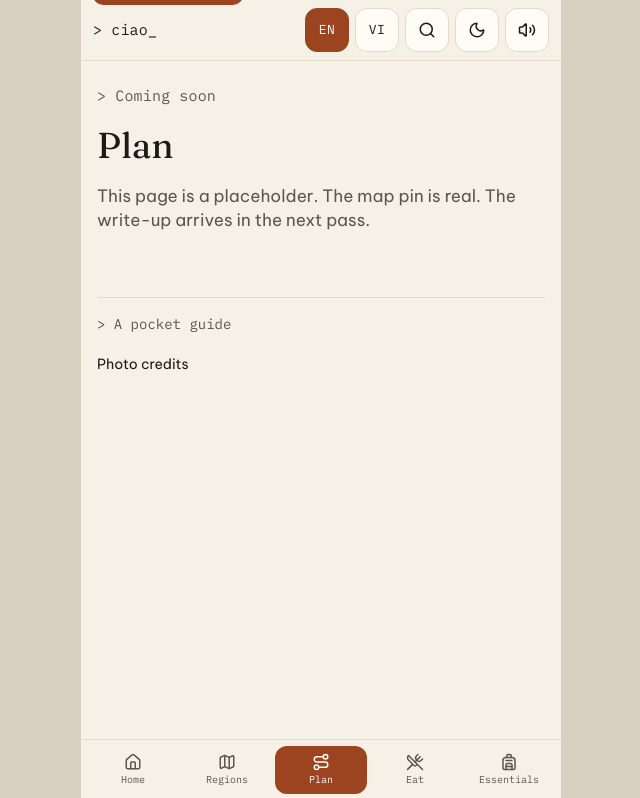
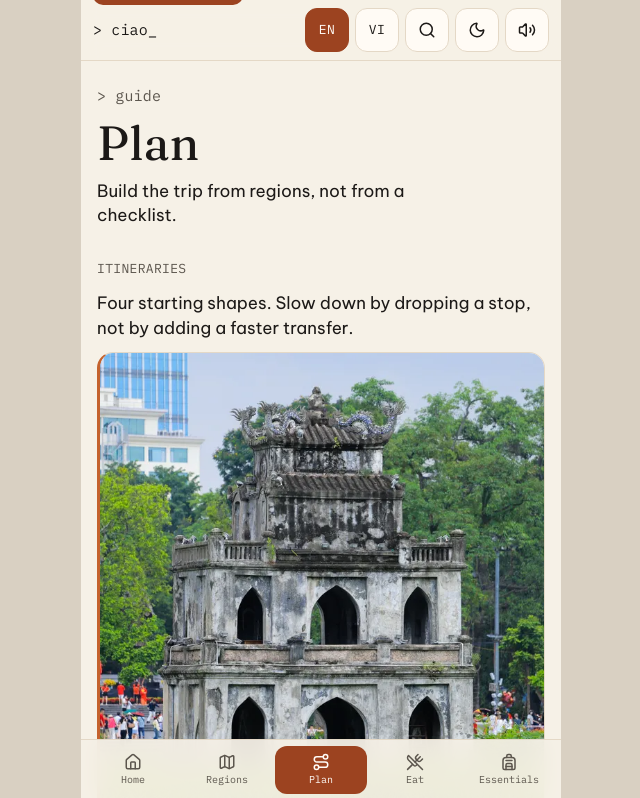
Before and after one commit to haibt163/ciao-vietnam, a Next.js app: page /plan in a window 1280 px wide. Shown: the top 798 px of the page, without its empty margins (319-959 px from the left). Built offline with nearby package versions, Linux system fonts and the light colour scheme.

Commit message:
feat: wire plan guide page

```diff
--- a/app/plan/page.tsx
+++ b/app/plan/page.tsx
@@ -1,9 +1,10 @@
 import type { Metadata } from "next";
-import { SoonBlock } from "@/components/cards";
-import { ui } from "@/lib/content";
+import { GuideView } from "@/components/guide-view";
+import data from "@/content/plan.json";
+import type { GuideContent } from "@/content/types";
 
 export const metadata: Metadata = { title: "Plan" };
 
 export default function PlanPage() {
-  return <SoonBlock title={ui.plan} />;
+  return <GuideView content={data as GuideContent} />;
 }
```
